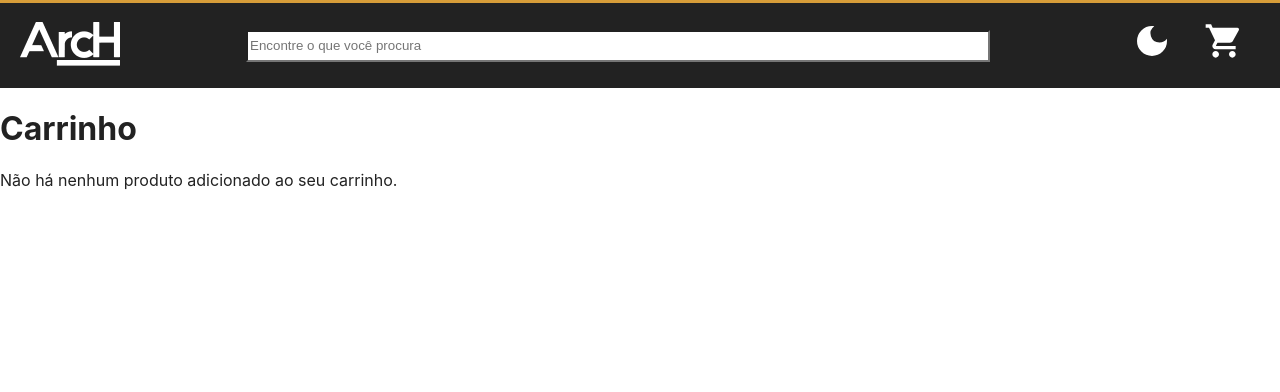
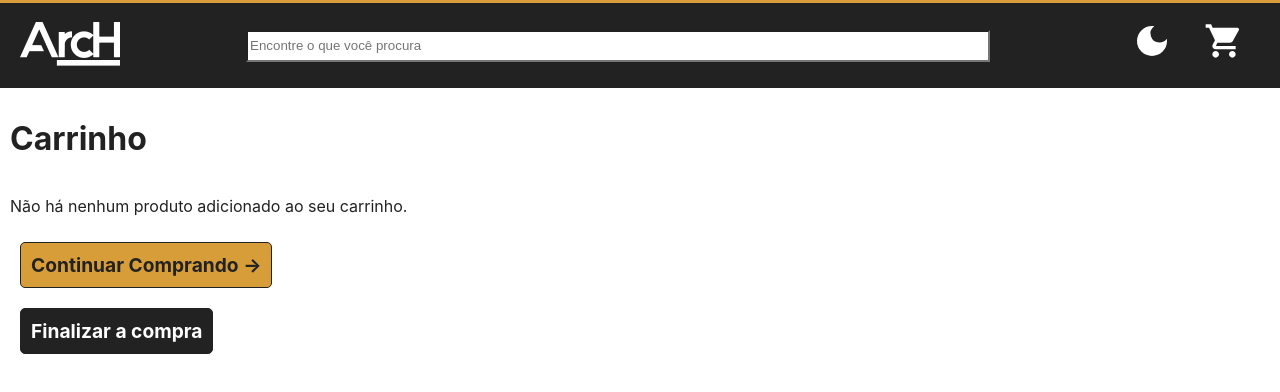
Before and after one commit to lmarcarini/archentrevista, a Next.js app: page /carrinho in a window 1280 px wide. Shown: the top 392 px of the page. Built offline with nearby package versions, Linux system fonts and the light colour scheme.

Commit message:
added Buttons to carrinho

```diff
--- a/hooks/useProducts.tsx
+++ b/hooks/useProducts.tsx
@@ -3,7 +3,7 @@ import { useQuery } from "react-query";
 
 export const useProducts = (category?: String) =>
   useQuery(
-    category ? `products/${category}` : "products",
+    ["products", category],
     async () => {
       const { data } = await axios.get(
         category
--- a/pages/carrinho.tsx
+++ b/pages/carrinho.tsx
@@ -1,3 +1,4 @@
+import Link from "next/link";
 import { useSelector } from "react-redux";
 import ShoppingCartTable from "../components/ShoppingCartTable";
 import { RootState } from "../store/store";
@@ -14,13 +15,15 @@ const Carrinho = (props: Props) => {
       ) > 0
   );
   return (
-    <>
-      <div className={styles.main}>
-        <h1>Carrinho</h1>
-        {hasItens && <ShoppingCartTable />}
-        {!hasItens && <p>Não há nenhum produto adicionado ao seu carrinho.</p>}
-      </div>
-    </>
+    <div className={styles.main}>
+      <h1>Carrinho</h1>
+      {hasItens && <ShoppingCartTable />}
+      {!hasItens && <p>Não há nenhum produto adicionado ao seu carrinho.</p>}
+      <Link href="/">
+        <a className={styles.returnButton}>Continuar Comprando →</a>
+      </Link>
+      <a className={styles.checkoutButton}>Finalizar a compra</a>
+    </div>
   );
 };
 
--- a/styles/Carrinho.module.css
+++ b/styles/Carrinho.module.css
@@ -3,4 +3,42 @@
     min-height:100vh;
     color: var(--main-color);
     background-color: var(--main-background-color);
+    display: flex;
+    flex-direction: column;
+    align-items: flex-start;
+    padding:10px;
 }
+
+.returnButton{
+    margin: 10px;
+    padding: 10px;
+    border: 1px solid var(--main-color);
+    border-radius: 5px;
+    background-color: var(--highlight-color);
+    color: var(--main-color);
+    font-size: 1.2rem;
+    font-weight: bold;
+    cursor: pointer;
+}
+
+.returnButton:hover{
+    background-color: var(--main-color);
+    color: var(--main-background-color);
+}
+
+.checkoutButton{
+    margin: 10px;
+    padding: 10px;
+    border: 1px solid var(--main-color);
+    border-radius: 5px;
+    background-color: var(--main-color);
+    color: var(--main-background-color);
+    font-size: 1.2rem;
+    font-weight: bold;
+    cursor: pointer;
+}
+
+.checkoutButton:hover{
+    background-color: var(--highlight-color);
+    color: var(--main-color);
+}
```
